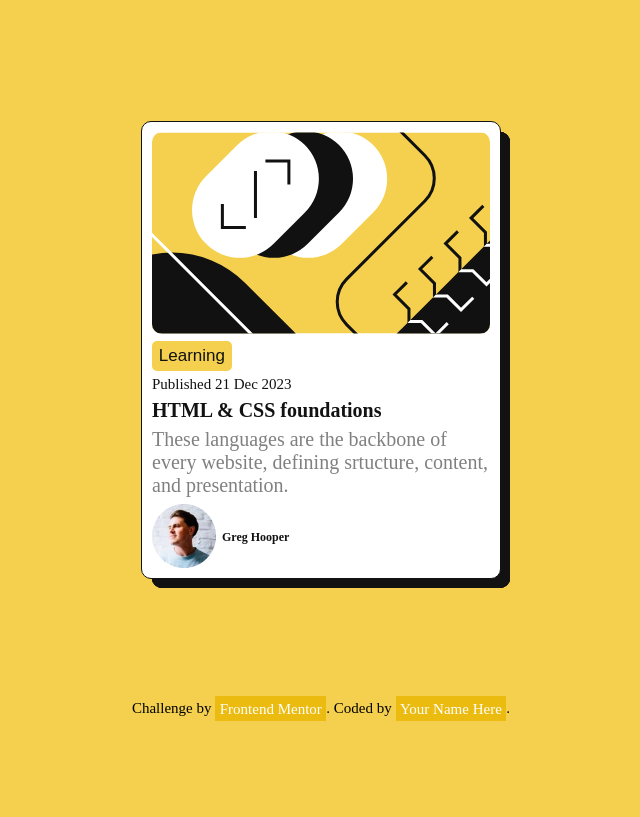
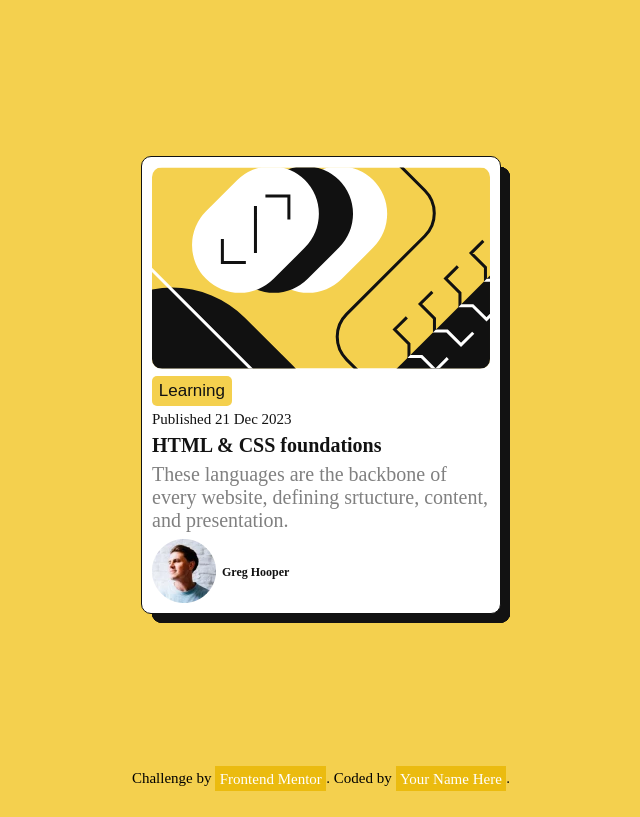
Before and after one commit to Olowo290/Blog-preview, a plain HTML site: page index.html in a window 1280 px wide. Shown: the whole page, without its empty margins (319-959 px from the left). Drawn offline with Linux system fonts and the light colour scheme.

Commit message:
small issue

```diff
--- a/style.scss
+++ b/style.scss
@@ -18,7 +18,7 @@ body {
   display: flex;
   justify-content: center;
   align-items: center;
-  min-height: calc(100vh - 100px);
+  min-height: calc(100vh - 30px);
 
   article.sub-container {
     background-color: $white;
@@ -89,7 +89,7 @@ body {
 .attribution {
   text-align: center;
   font-size: 1.5rem;
-
+  margin-bottom: 2em;
   a {
     text-decoration: none;
     color: $white;
```
Also changed, not shown: style.css, 1 other file.
